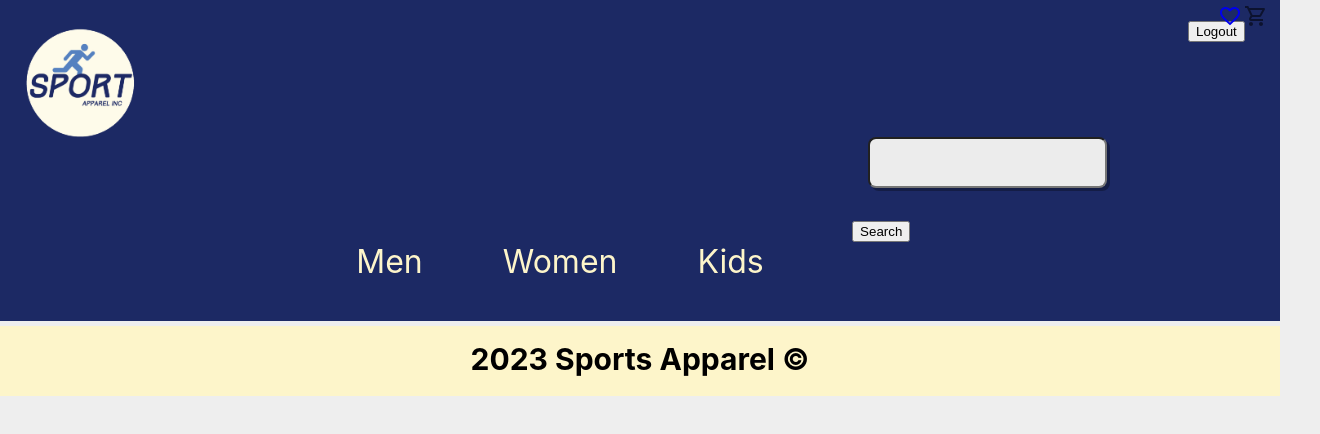
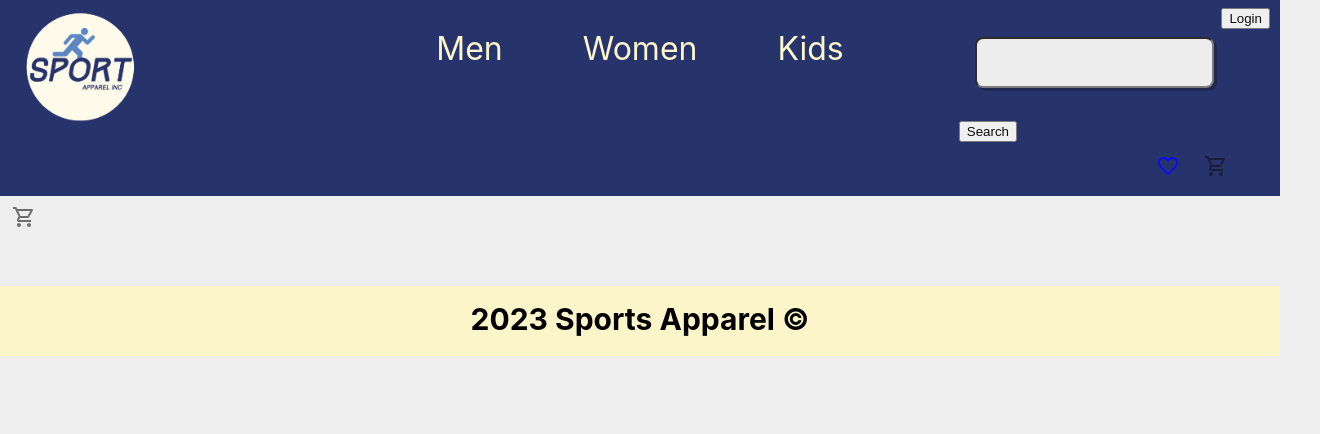
Before and after one commit to justwillj/Sports-Apparel, a React (Create React App) app: page /wishlist in a window 1280 px wide. Shown: the top 434 px of the page, 1320 px wide, since content can reach past the window. Built offline with nearby package versions, Linux system fonts and the light colour scheme.

Commit message:
finished Navbar Mockup coding

```diff
--- a/src/components/app/App.js
+++ b/src/components/app/App.js
@@ -21,6 +21,7 @@ const App = () => {
   const [wishlist, setWishList] = useState([]);
   const [email, setEmail] = useState('');
   const history = useHistory();
+  sessionStorage.setItem("email","");
 
   const logoutForm = () => {
     sessionStorage.setItem("email","");
--- a/src/components/header/Header.css
+++ b/src/components/header/Header.css
@@ -72,7 +72,7 @@ input {
 
 .logo {
   width: 10rem;
-  margin-bottom: -3px;
+  margin-top: -1rem;
 }
 
 .department {
--- a/src/components/header/Header.js
+++ b/src/components/header/Header.js
@@ -62,7 +62,71 @@ const Header = ({ user, setUser,email,setEmail,logout }) => {
   }
 
   return (
-    <div>
+    <div style={{
+      backgroundColor: '#1C2964', position: 'sticky', top: 0, zIndex: 3, marginBottom: 5, opacity: "0.95"
+    }}
+    >
+        <div style={{
+            position: 'relative'
+        }}>
+            <div
+            style={{
+            position: 'absolute', top: 0, left:0
+        }}><NavLink to="/home">
+            <img className="logo" src="/Apparel Logo just.png" alt="Site logo" />
+          </NavLink>
+          </div>
+      <Grid container direction="row" spacing={2} justify="flex-end" border="2px white">
+        <Grid item xs={1} container justify="flex-end">
+            <div
+            style={{
+                display: 'flex',
+                paddingRight: '10px'
+                }}>{sessionStorage.getItem("email") === ""? <button type="button" onClick={()=> setModalOn(true)}>Login</button>: (
+              <div>
+                <p className='login-name'>{sessionStorage.getItem("email")}</p>
+                <br></br>
+                <button type="button" onClick={logout}>Logout</button>
+              </div>
+            ) }
+            </div>
+
+        </Grid>
+      </Grid>
+
+
+      <Grid container direction="row" justify="center">
+        <Grid item xs={3}></Grid>
+        <Grid item xs={6} container spacing={10} justify="center">
+          <Grid item>
+          <NavLink to="/Men" className="department">Men</NavLink>
+        </Grid>
+        <Grid item>
+          <NavLink to="/Women" className="department">Women</NavLink>
+        </Grid>
+        <Grid item>
+          <NavLink to="/Kids" className="department">Kids</NavLink>
+        </Grid>
+        </Grid>
+        <Grid item xs={3} container justify="flex-end">
+        <Grid item>
+          <SiteSearch
+            value={query}
+            handleOnChange={(e) => setQuery(e.target.value)}
+            handleOnClick={clickHandlerForSearch}
+          />
+      </Grid>
+      <Grid item>
+          <NavLink to="/wishlist"><WishlistIcon /></NavLink>
+        </Grid>
+        <Grid item>
+          <NavLink to="/shoppingcart"><ShoppingCart /></NavLink>
+        </Grid>
+        </Grid>
+
+      </Grid>
+
+      <div>
        <Modal closeAfterTransition open={modalOn} onClose={()=> setModalOn(false)}>
       <div className='login-main'>
         <Box>
@@ -81,52 +145,7 @@ const Header = ({ user, setUser,email,setEmail,logout }) => {
           </Box>
           </div>
       </Modal>
-    <div style={{
-      backgroundColor: '#1C2964', position: 'sticky', top: 0, zIndex: 3, marginBottom: 5
-    }}
-    >
-      <Grid container direction="row" spacing={2} justify="space-between" border="2px white">
-        <Grid item>
-          <NavLink to="/home">
-            <img className="logo" src="/Apparel Logo just.png" alt="Site logo" />
-          </NavLink>
-        </Grid>
-        <Grid item xs={1}>
-        {sessionStorage.getItem("email") === ""? <button type="button" onClick={()=> setModalOn(true)}>Login</button>: (
-              <div>
-                <p className='login-name'>{sessionStorage.getItem("email")}</p>
-                <br></br>
-                <button type="button" onClick={logout}>Logout</button>
-              </div>
-            ) }
-        </Grid>
-      </Grid>
-      <Grid>
-        <Grid item container direction="row" xs={11} spacing={10} justify="flex-end">
-          <SiteSearch
-            value={query}
-            handleOnChange={(e) => setQuery(e.target.value)}
-            handleOnClick={clickHandlerForSearch}
-          />
-        </Grid>
-      </Grid>
-      <Grid container direction="row" spacing={10} justify="center">
-        <Grid item>
-          <NavLink to="/Men" className="department">Men</NavLink>
-        </Grid>
-        <Grid item>
-          <NavLink to="/Women" className="department">Women</NavLink>
-        </Grid>
-        <Grid item>
-          <NavLink to="/Kids" className="department">Kids</NavLink>
-        </Grid>
-        <Grid item>
-          <NavLink to="/wishlist"><WishlistIcon /></NavLink>
-        </Grid>
-        <Grid item>
-          <NavLink to="/shoppingcart"><ShoppingCart /></NavLink>
-        </Grid>
-      </Grid>
+      </div>
 
       {/* <NavLink to="/home">Home</NavLink>
       <NavLink to="/checkout">Cart</NavLink>
--- a/src/components/shopping-cart/ShoppingCart.module.css
+++ b/src/components/shopping-cart/ShoppingCart.module.css
@@ -1,5 +1,5 @@
-.shoppingCart {
+/* .shoppingCart {
     position: absolute;
     top: 0%;
     right: 0%;
-  }
+  } */
--- a/src/components/wishlist-icon/WishlistIcon.module.css
+++ b/src/components/wishlist-icon/WishlistIcon.module.css
@@ -1,5 +1,5 @@
-.wishlist {
+/* .wishlist {
     position: absolute;
     top: 0%;
     right: 2%;
-  }
+  } */
```
